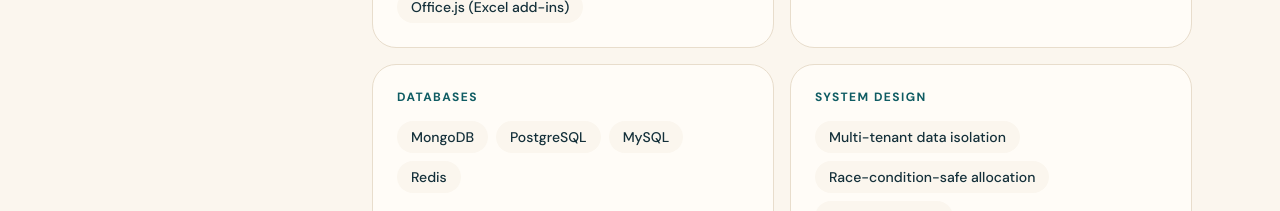
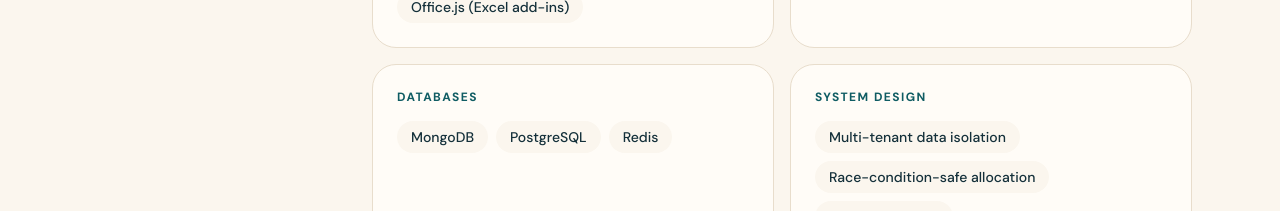
Before and after one commit to ShivharakhYadav/shivharakhyadav, a Next.js app: page /about in a window 1280 px wide. Shown: the part 1360-1571 px from the top of the page. Built offline with nearby package versions, Linux system fonts and the light colour scheme.

Commit message:
Remove MySQL from the Databases skill group

```diff
--- a/src/data/skills.ts
+++ b/src/data/skills.ts
@@ -15,7 +15,7 @@
   },
   {
     category: "Databases",
-    items: ["MongoDB", "PostgreSQL", "MySQL", "Redis"],
+    items: ["MongoDB", "PostgreSQL", "Redis"],
   },
   {
     category: "System design",
```
